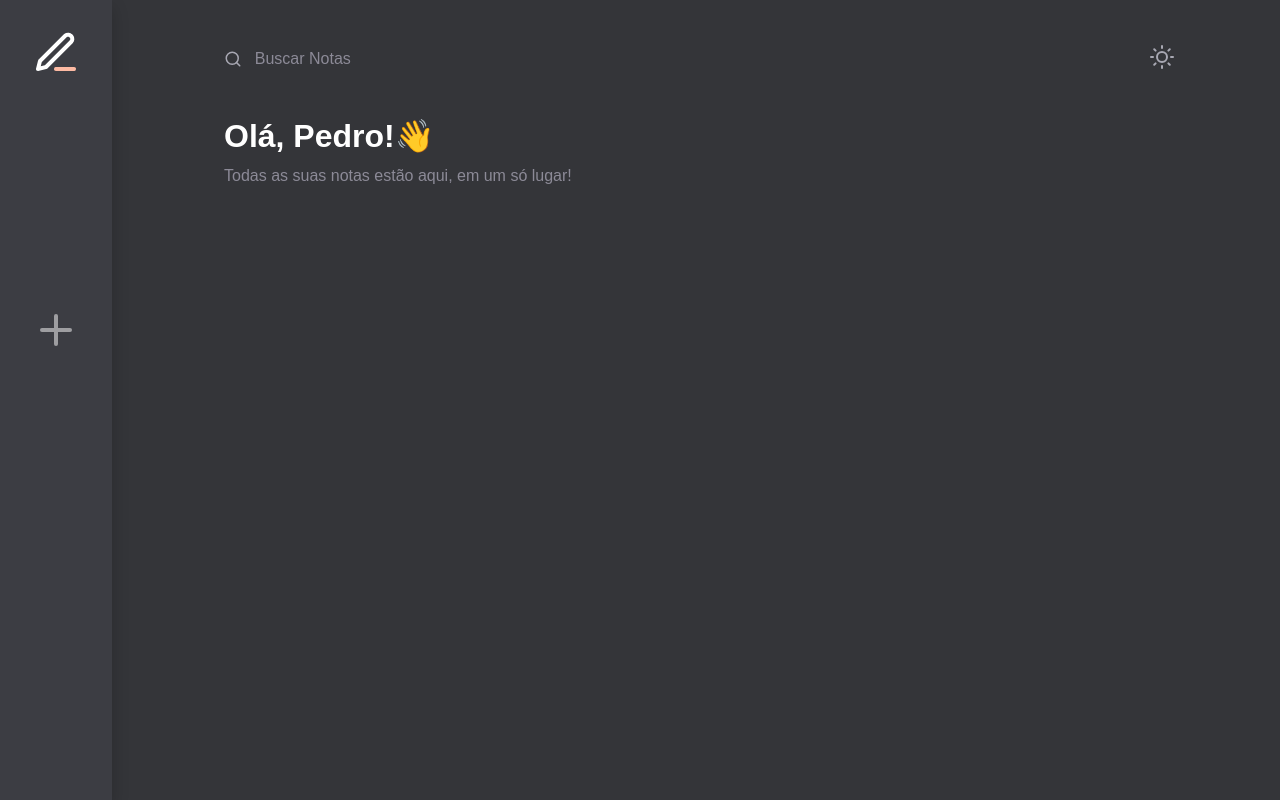
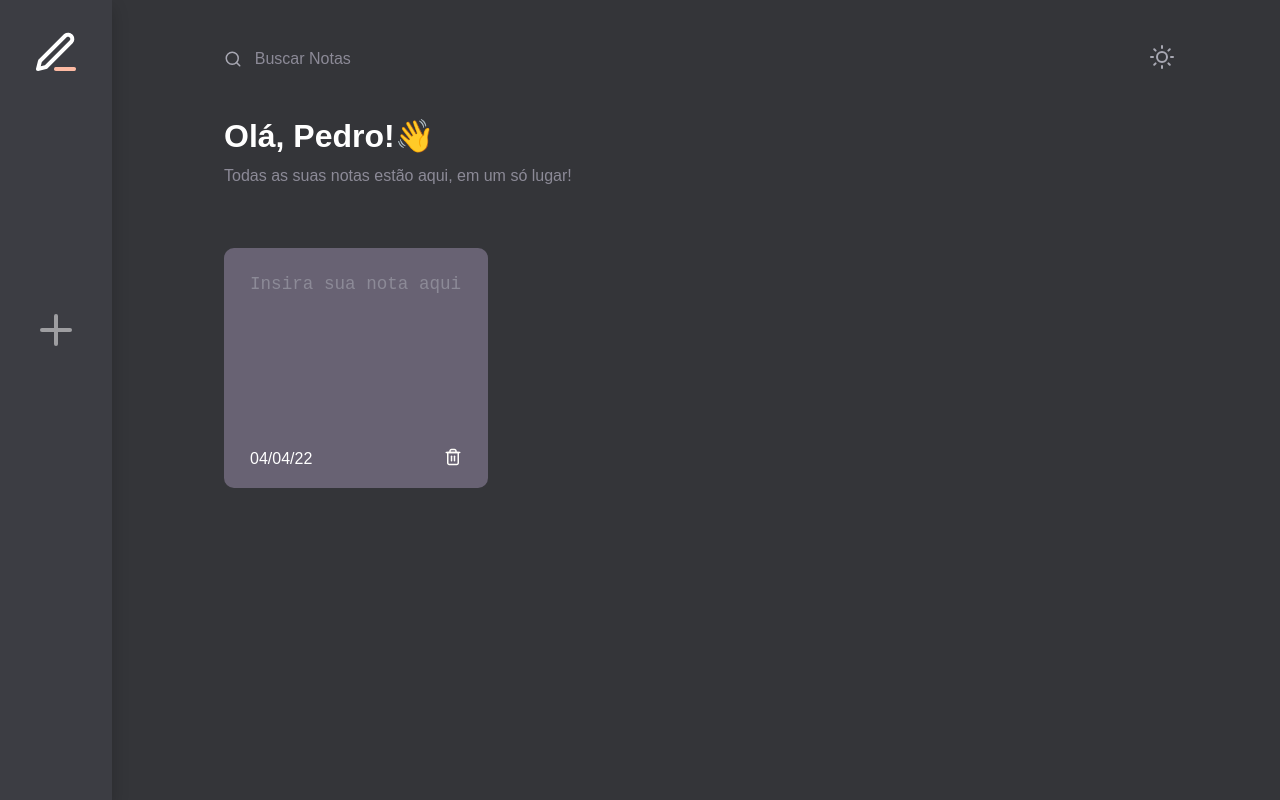
Before and after one commit to pedroHenrique013/note-me, a React (Vite) app: page / in a window 1280 px wide. Built offline with nearby package versions, Linux system fonts and the light colour scheme.

Commit message:
feat: NoteCard adicionado no componente Main

```diff
--- a/src/components/Main/index.jsx
+++ b/src/components/Main/index.jsx
@@ -1,10 +1,12 @@
 import { Greeting } from '../Greeting';
+import { NoteCard } from '../NoteCard';
 import {MainContent} from './styles';
 
 export function Main() {
     return (
         <MainContent>
             <Greeting />
+            <NoteCard />
         </MainContent>
     );
 }
```
